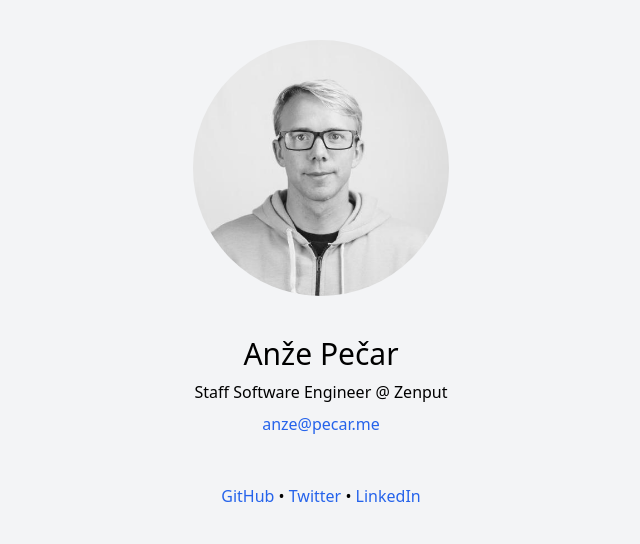
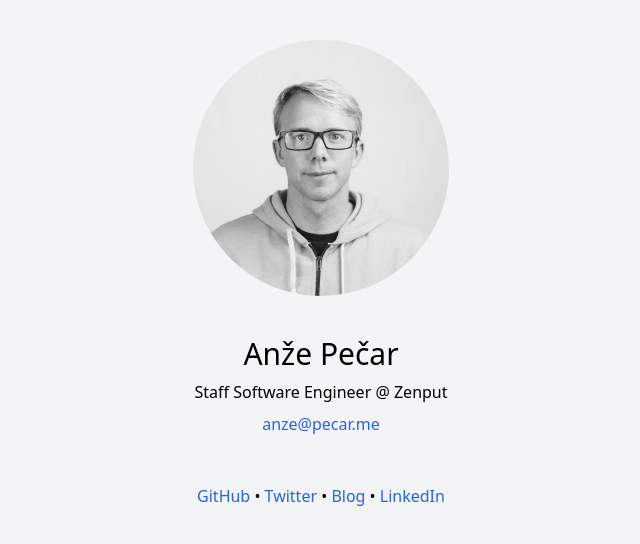
Before and after one commit to anze3db/pecar.me, a website: page index.html in a window 1280 px wide. Shown: the whole page, without its empty margins (319-959 px from the left). Drawn offline with Linux system fonts and the light colour scheme.

Commit message:
Fix GitHub link and add the blog link

```diff
--- a/index.html
+++ b/index.html
@@ -25,8 +25,9 @@
                 <a class=" link" href="mailto:anze@pecar.me">anze@pecar.me</a>
             </p>
             <div class="pt-10">
-                <a class="link" href="https://github.com/Smotko">GitHub</a> •
+                <a class="link" href="https://github.com/anze3db">GitHub</a> •
                 <a class="link" href="https://twitter.com/anze3db">Twitter</a> •
+                <a class="link" href="https://blog.pecar.me/">Blog</a> •
                 <a class="link" href="https://www.linkedin.com/in/an%C5%BEe-pe%C4%8Dar-a98b4033/">LinkedIn</a>
             </div>
         </div>
```
